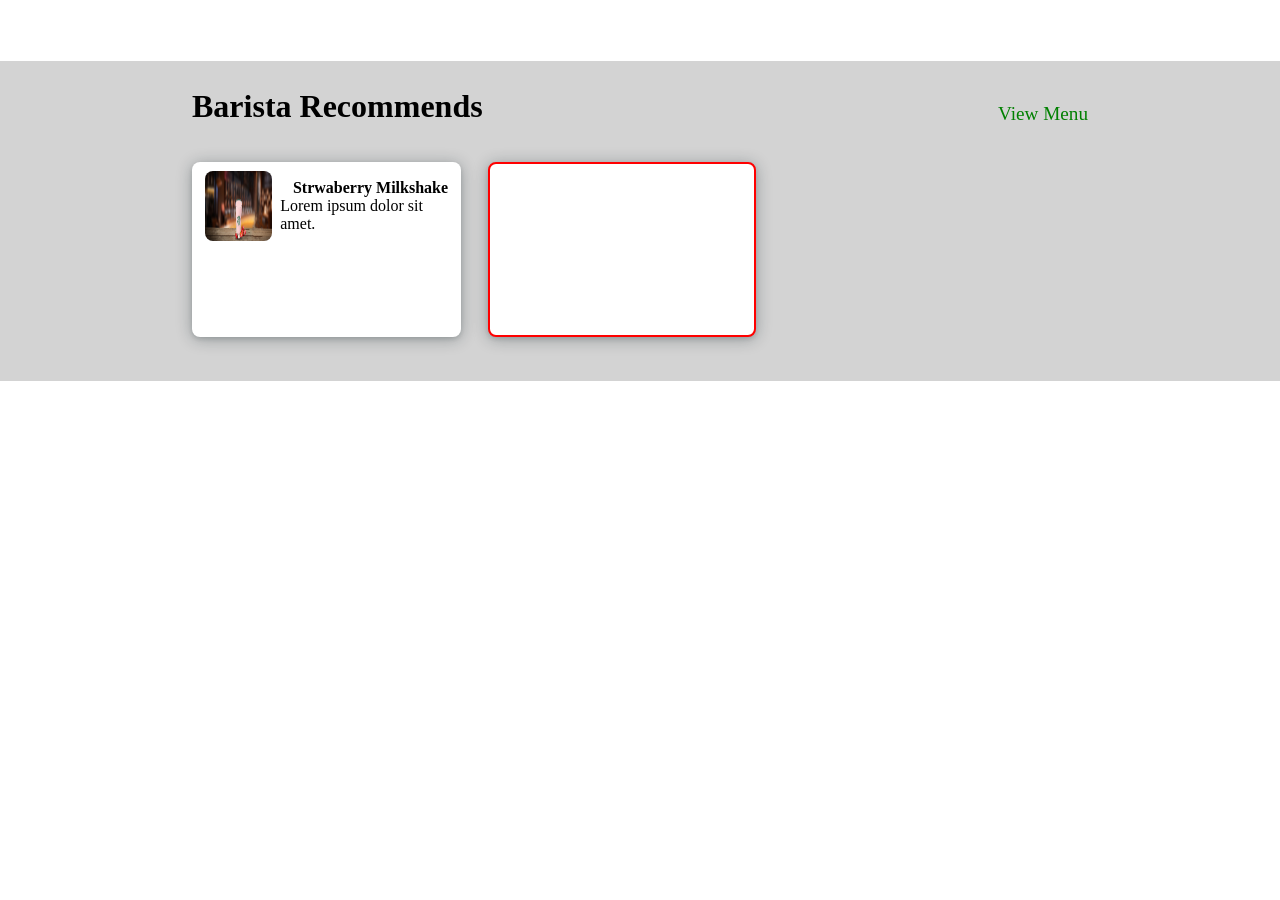
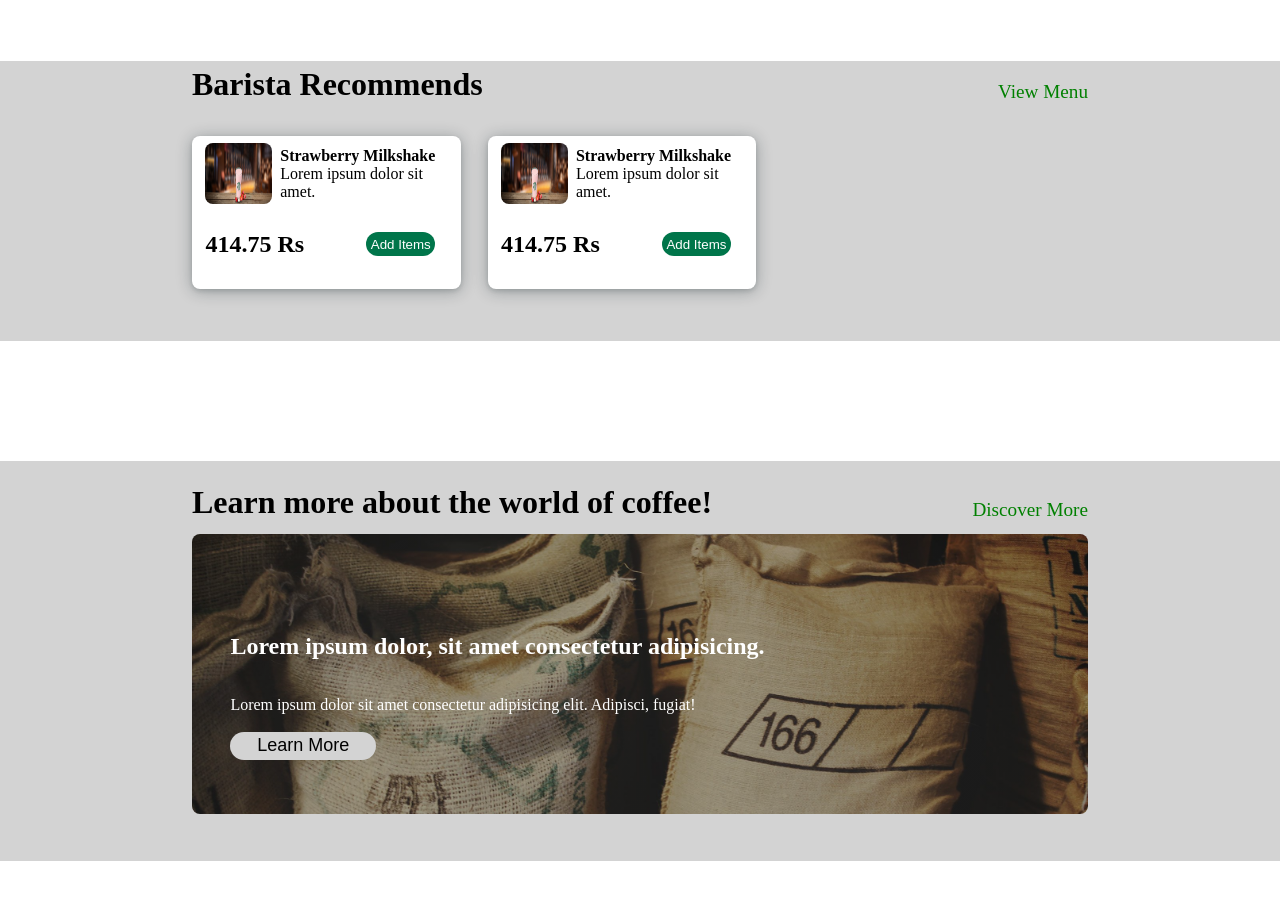
Before and after one commit to saurabhbansal2443/webdev-batch-3and-5-, a plain HTML site: page StarBucksProject/index.html in a window 1280 px wide. Shown: the part 1060-1960 px from the top of the page. Before the commit the page ends 1841 px from the top, so only its background shows below. Drawn offline with Linux system fonts and the light colour scheme.

Commit message:
world of coffe manage

```diff
--- a/StarBucksProject/index.html
+++ b/StarBucksProject/index.html
@@ -139,12 +139,58 @@
                         <img  style="border-radius: 1vh;"src="./images/12.webp" width="100%" height="100%">
                     </div>
                     <div class="milkshakeDes ">
-                       <b>Strwaberry Milkshake</b>
+                       <b>Strawberry Milkshake</b>
                        <p>Lorem ipsum dolor sit amet.</p>
+                    </div>
+
+
+                </div>
+
+                <div class="priceAndAdditem ">
+                    <div class="priceBtn ">
+                        <h2>414.75 Rs </h2>
+                        <button style="height: 3vh;" class="AddItem"> Add Items</button>
                     </div>
                 </div>
             </div>
-            <div class="milkshakes border"></div>
+            <div class="milkshakes ">
+                <div class="imageAndDes ">
+                    <div class="milkshakeImage ">
+                        <img  style="border-radius: 1vh;"src="./images/12.webp" width="100%" height="100%">
+                    </div>
+                    <div class="milkshakeDes ">
+                       <b>Strawberry Milkshake</b>
+                       <p>Lorem ipsum dolor sit amet.</p>
+                    </div>
+
+
+                </div>
+
+                <div class="priceAndAdditem ">
+                    <div class="priceBtn ">
+                        <h2>414.75 Rs </h2>
+                        <button style="height: 3vh;" class="AddItem"> Add Items</button>
+                    </div>
+                </div>
+            </div>
+        </div>
+    </div>
+
+    <div class="learningPart">
+        <div class="baristaText ">
+            <p style="font-size: xx-large; font-weight: 900;">Learn more about the world of coffee!</p>
+            <a style="font-size: 1.2rem; color: green;"> Discover More  </a>
+        </div>
+        <div class="coffebeanImage">
+           <h2>Lorem ipsum dolor, sit amet consectetur adipisicing.</h2>
+           <br>
+           <br>
+           <p>Lorem ipsum dolor sit amet consectetur adipisicing elit. Adipisci, fugiat!</p>
+           <br>
+           <button class="learnMore">Learn More </button>
+           <br>
+           <br>
+           <br>
         </div>
     </div>
 
--- a/StarBucksProject/style.css
+++ b/StarBucksProject/style.css
@@ -242,7 +242,7 @@
 
 .baristasection{
     width: 100%;
-    height: 40vh;
+    height: 35vh;
     margin-top: 15vh;
     background-color: lightgrey;
 }
@@ -251,7 +251,7 @@
     display: flex;
     justify-content: space-between;
     align-items: end;
-    height: 20%;
+    height: 15%;
     width: 70%;
     margin-left: 15%;
 }
@@ -293,7 +293,48 @@
     height: 40%;
     display: flex;
     flex-direction: column;
-    align-items: center;
+
     justify-content: center;
     margin-left: 3%;
 }
+
+.priceAndAdditem{
+    margin-top: 7%;
+    width: 95%;
+    margin-left: 5%;
+}
+
+.learningPart{
+    height: 50vh;
+    width: 100%;
+    margin-top: 15vh;
+    background-color: lightgrey;
+}
+
+.coffebeanImage{
+    height: 70%;
+    width: 70%;
+    margin-left: 15%;
+    margin-top: 1%;
+    background-image: radial-gradient(rgba(0,0,0,0.4) , rgba(0,0,0,0.4)), url(./images/14.jpg);
+    background-size: cover;
+    border-radius: 1vh;
+    color: white;
+    display: flex;
+    flex-direction:column;
+    justify-content: end;
+   padding-left: 3%;
+}
+
+.coffebeanImage:hover{
+    background-image: radial-gradient(rgba(0,0,0,0.6) , rgba(0,0,0,0.5)), url(./images/14.jpg);
+}
+
+.learnMore{
+    width:17%;
+    background-color: lightgray;
+    border-radius: 2vh;
+    border: none;
+    height: 10%;
+    font-size: large;
+}
```
